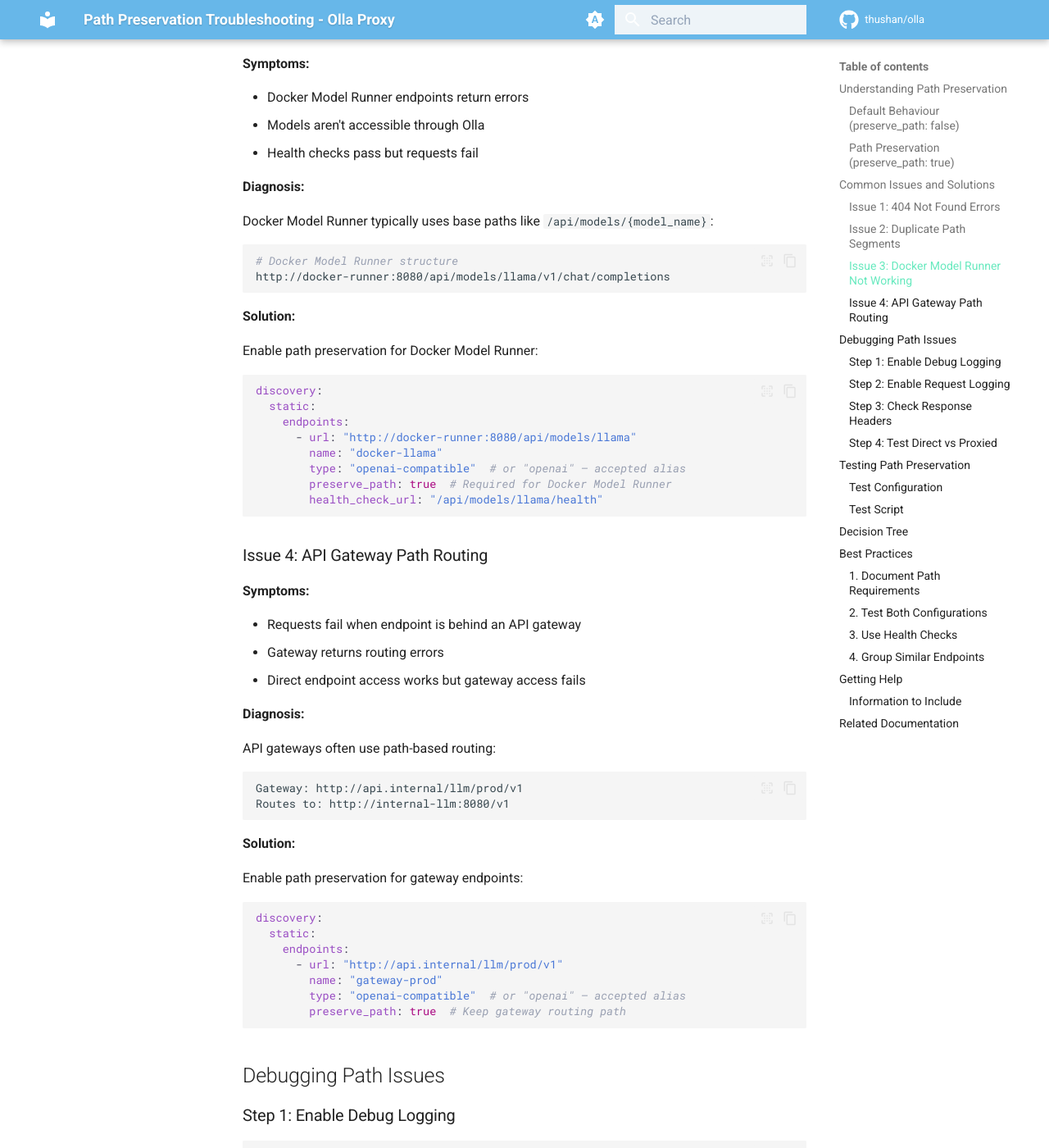
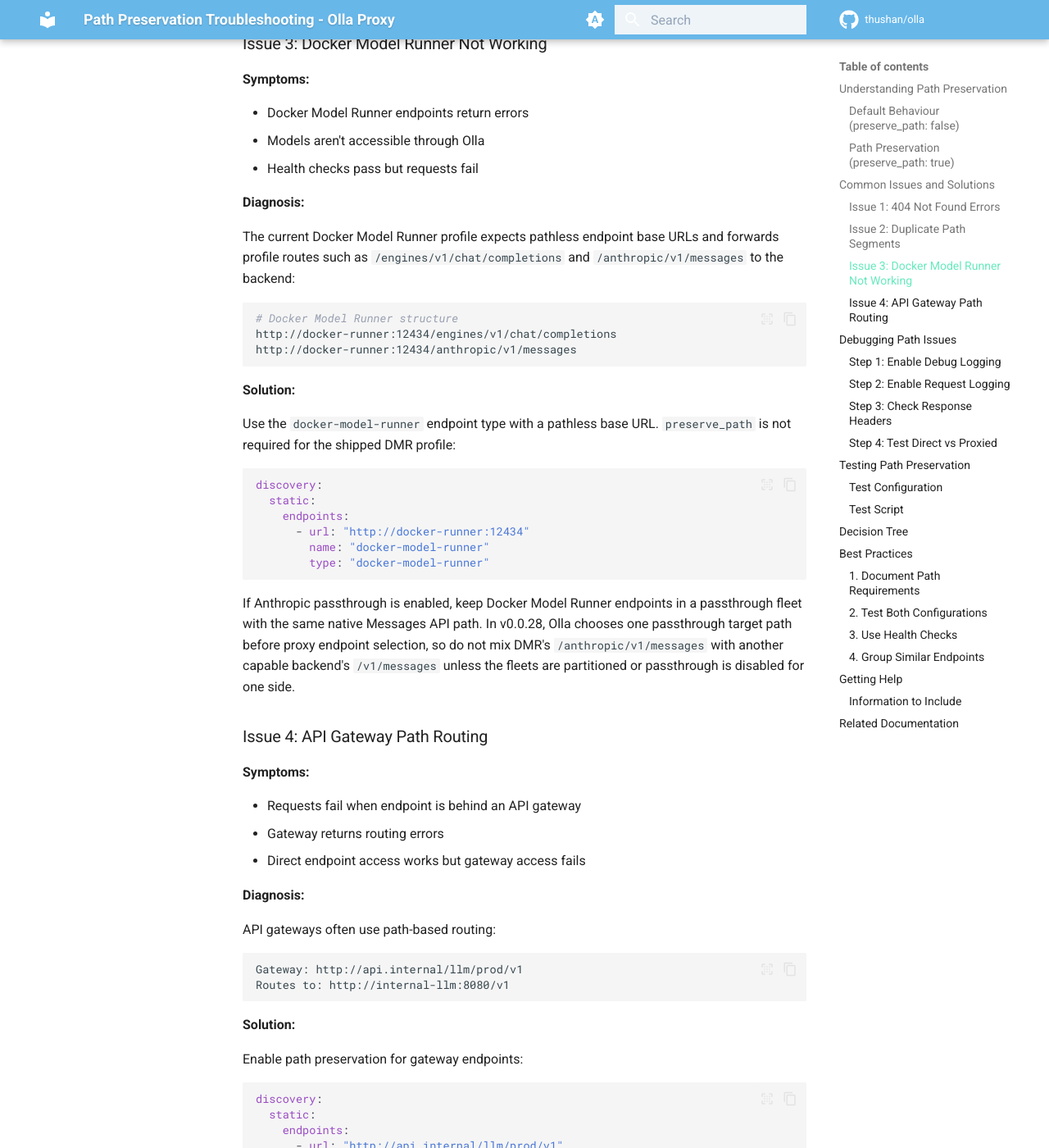
Before and after one commit to leo-3889/olla, an MkDocs documentation site: the page built from docs/content/troubleshooting/path-preservation.md, in a window 1280 px wide and 1400 px high, scrolled down 2315 px. Shown: the whole window at 82% size. Built offline with MkDocs 1.6.1 and Material for MkDocs 9.7.7, drawn with Linux system fonts in a browser that asks for light colours; comment, search, counter and statistics services are not loaded; some of the changed text lies outside the part shown.

Commit message:
docs: fix notes and troubleshooting (proxy paths, logging env vars, inspector defaults)

````diff
--- a/docs/content/troubleshooting/path-preservation.md
+++ b/docs/content/troubleshooting/path-preservation.md
@@ -86,6 +86,7 @@
 
 ```bash
 # Enable debug logging to see the actual request
+# OLLA_LOGGING_LEVEL overrides logging.level from YAML (post-config)
 OLLA_LOGGING_LEVEL=debug olla
 
 # Look for log entries showing the proxied URL
@@ -115,27 +116,28 @@
 
 **Diagnosis:**
 
-Docker Model Runner typically uses base paths like `/api/models/{model_name}`:
+The current Docker Model Runner profile expects pathless endpoint base URLs and forwards profile routes such as `/engines/v1/chat/completions` and `/anthropic/v1/messages` to the backend:
 
 ```bash
 # Docker Model Runner structure
-http://docker-runner:8080/api/models/llama/v1/chat/completions
+http://docker-runner:12434/engines/v1/chat/completions
+http://docker-runner:12434/anthropic/v1/messages
 ```
 
 **Solution:**
 
-Enable path preservation for Docker Model Runner:
+Use the `docker-model-runner` endpoint type with a pathless base URL. `preserve_path` is not required for the shipped DMR profile:
 
 ```yaml
 discovery:
   static:
     endpoints:
-      - url: "http://docker-runner:8080/api/models/llama"
-        name: "docker-llama"
-        type: "openai-compatible"  # or "openai" — accepted alias
-        preserve_path: true  # Required for Docker Model Runner
-        health_check_url: "/api/models/llama/health"
+      - url: "http://docker-runner:12434"
+        name: "docker-model-runner"
+        type: "docker-model-runner"
 ```
+
+If Anthropic passthrough is enabled, keep Docker Model Runner endpoints in a passthrough fleet with the same native Messages API path. In v0.0.28, Olla chooses one passthrough target path before proxy endpoint selection, so do not mix DMR's `/anthropic/v1/messages` with another capable backend's `/v1/messages` unless the fleets are partitioned or passthrough is disabled for one side.
 
 ### Issue 4: API Gateway Path Routing
 
@@ -181,6 +183,7 @@
 Or via environment variable:
 
 ```bash
+# OLLA_LOGGING_LEVEL overrides logging.level from the config file (post-startup)
 OLLA_LOGGING_LEVEL=debug olla
 ```
 
@@ -193,10 +196,10 @@
 
 ### Step 3: Check Response Headers
 
-Olla adds diagnostic headers to responses:
+Olla adds diagnostic headers to responses. Use the provider prefix that matches your endpoint type (e.g. `/olla/openai/` for `openai-compatible` backends):
 
 ```bash
-curl -v http://localhost:40114/v1/chat/completions
+curl -v http://localhost:40114/olla/openai/v1/chat/completions
 
 # Look for headers:
 # X-Olla-Endpoint: endpoint-name
@@ -206,7 +209,7 @@
 
 ### Step 4: Test Direct vs Proxied
 
-Compare direct endpoint access with proxied access:
+Compare direct endpoint access with proxied access. All Olla proxy routes live under `/olla/<provider>/`:
 
 ```bash
 # Direct to endpoint
@@ -214,8 +217,8 @@
   -H "Content-Type: application/json" \
   -d '{"model":"llama3","messages":[{"role":"user","content":"test"}]}'
 
-# Through Olla
-curl -X POST http://localhost:40114/v1/chat/completions \
+# Through Olla (openai-compatible backend)
+curl -X POST http://localhost:40114/olla/openai/v1/chat/completions \
   -H "Content-Type: application/json" \
   -d '{"model":"llama3","messages":[{"role":"user","content":"test"}]}'
 ```
@@ -308,20 +311,16 @@
       │
       └─ Yes (required for routing)
          │
-         └─ Is it Docker Model Runner or similar?
+         └─ Is it behind an API gateway?
             ├─ Yes
             │  └─ preserve_path: true
             │
-            └─ Is it behind an API gateway?
+            └─ Is it a microservice with path routing?
                ├─ Yes
                │  └─ preserve_path: true
                │
-               └─ Is it a microservice with path routing?
-                  ├─ Yes
-                  │  └─ preserve_path: true
-                  │
-                  └─ No
-                     └─ preserve_path: false
+               └─ No
+                  └─ preserve_path: false
 ```
 
 ## Best Practices
@@ -331,11 +330,13 @@
 Always document why path preservation is enabled:
 
 ```yaml
-endpoints:
-  - url: "http://service:8080/api/models/llama"
-    name: "docker-llama"
-    type: "openai-compatible"  # or "openai" — accepted alias
-    preserve_path: true  # Required: Docker Model Runner uses path-based model routing
+discovery:
+  static:
+    endpoints:
+      - url: "http://gateway.internal/llm/prod"
+        name: "gateway-prod"
+        type: "openai-compatible"  # or "openai" - accepted alias
+        preserve_path: true  # Required: gateway routes requests by this base path
 ```
 
 ### 2. Test Both Configurations
@@ -355,10 +356,12 @@
 Configure health checks to match the path structure:
 
 ```yaml
-endpoints:
-  - url: "http://service:8080/api/v1"
-    preserve_path: true
-    health_check_url: "/api/v1/health"  # Match the base path
+discovery:
+  static:
+    endpoints:
+      - url: "http://service:8080/api/v1"
+        preserve_path: true
+        health_check_url: "/api/v1/health"  # Match the base path
 ```
 
 ### 4. Group Similar Endpoints
@@ -366,18 +369,21 @@
 Group endpoints with similar path requirements:
 
 ```yaml
-endpoints:
-  # All Docker Model Runner endpoints
-  - url: "http://docker:8080/api/models/llama"
-    preserve_path: true
-  - url: "http://docker:8080/api/models/mistral"
-    preserve_path: true
+discovery:
+  static:
+    endpoints:
+      # Docker Model Runner uses pathless endpoint URLs with the shipped profile
+      - url: "http://docker:12434"
+        type: "docker-model-runner"
+        preserve_path: false
 
-  # All standard endpoints
-  - url: "http://ollama1:11434"
-    preserve_path: false
-  - url: "http://ollama2:11434"
-    preserve_path: false
+      # All standard endpoints
+      - url: "http://ollama1:11434"
+        type: "ollama"
+        preserve_path: false
+      - url: "http://ollama2:11434"
+        type: "ollama"
+        preserve_path: false
 ```
 
 ## Getting Help
@@ -395,9 +401,11 @@
 
 ```yaml
 # Your endpoint configuration
-endpoints:
-  - url: "YOUR_ENDPOINT_URL"
-    preserve_path: true/false
+discovery:
+  static:
+    endpoints:
+      - url: "YOUR_ENDPOINT_URL"
+        preserve_path: true/false
 
 # Example request that fails
 curl YOUR_REQUEST
````
Also changed, not shown: other parts of docs/content/troubleshooting/path-preservation.md (+3 -3 lines), docs/content/notes/anthropic-inspector.md (+1 -1 lines), docs/content/notes/overview.md (+1 -1 lines).
